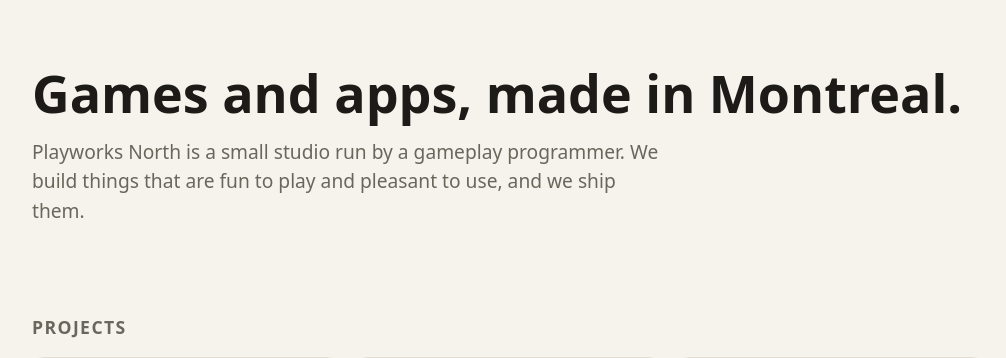
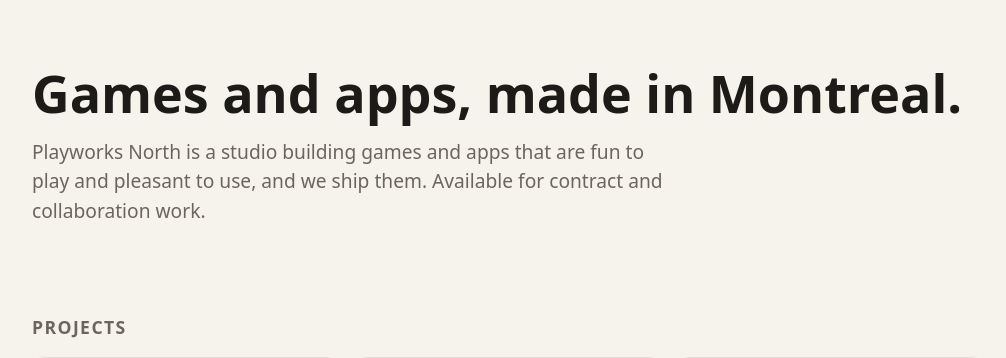
Before and after one commit to playworksnorth/playworksnorth.com, a Django app: page / in a window 1280 px wide. Shown: the part 69-427 px from the top of the page, without its empty margins (132-1138 px from the left). Run offline with Django 5.2, Linux system fonts and the light colour scheme.

Commit message:
Drop solo-dev framing from hero copy, note contract availability
Reads as a studio open for contract and collaboration work rather
than a one-person shop; also fixes three French translations left
empty by an earlier regex mismatch on wrapped msgid lines.

Co-Authored-By: Claude Sonnet 5 <noreply@anthropic.com>
Claude-Session: https://claude.ai/code/session_01VL7iEWgfgzSiGmB9EgiSL6

```diff
--- a/playworksnorth/core/templates/core/home.html
+++ b/playworksnorth/core/templates/core/home.html
@@ -3,7 +3,7 @@
 {% block content %}
 <section class="hero">
   <h1>{% translate 'Games and apps, made in Montreal.' %}</h1>
-  <p class="lede">{% translate 'Playworks North is a small studio run by a gameplay programmer. We build things that are fun to play and pleasant to use, and we ship them.' %}</p>
+  <p class="lede">{% translate 'Playworks North is a studio building games and apps that are fun to play and pleasant to use, and we ship them. Available for contract and collaboration work.' %}</p>
 </section>
 
 <section class="projects" id="projects">
```
Also changed, not shown: playworksnorth/locale/fr/LC_MESSAGES/django.po.
